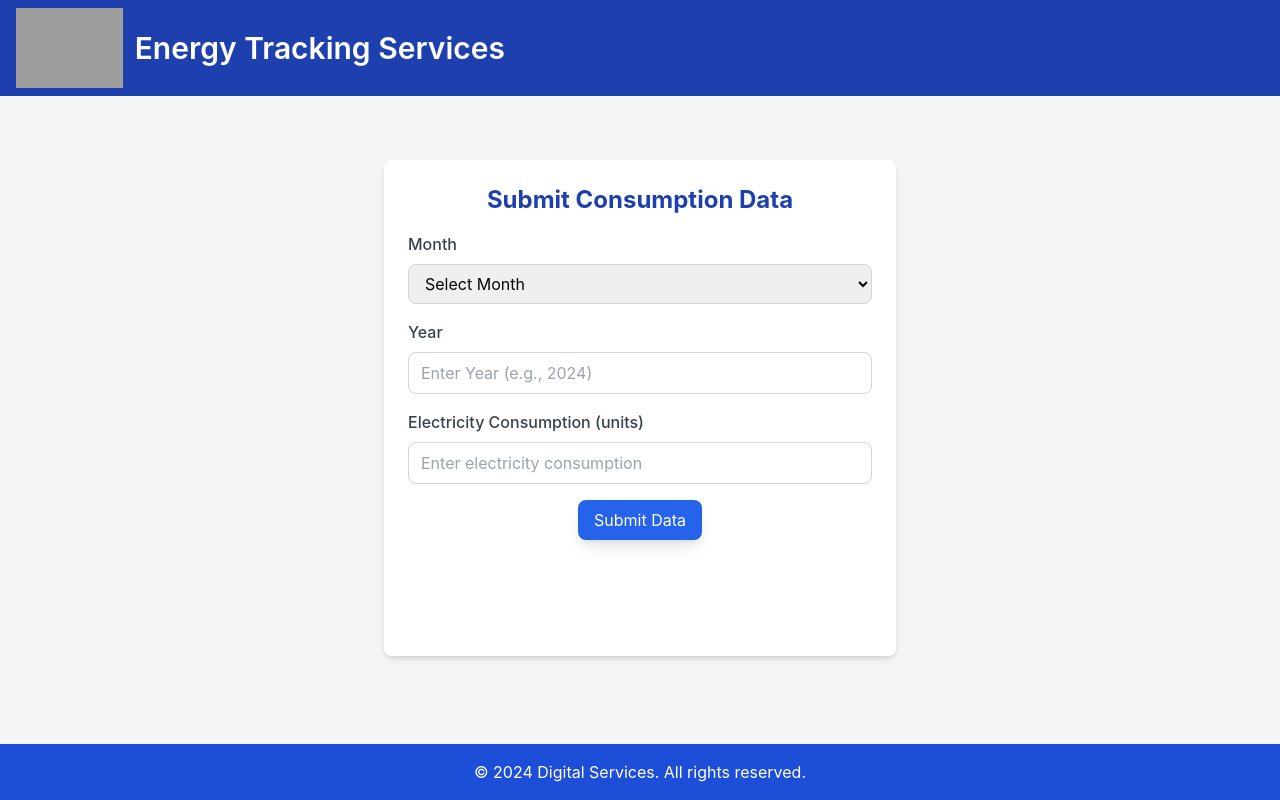
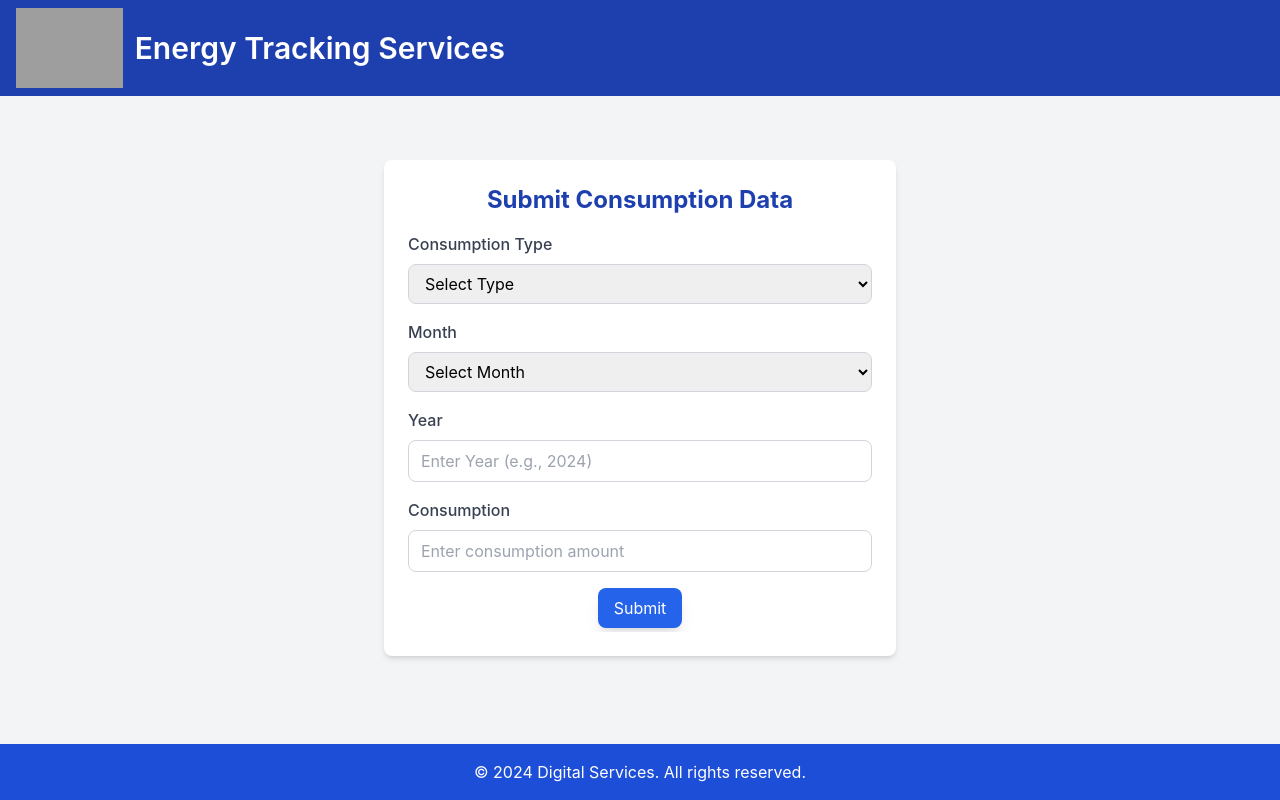
Before and after one commit to transmogrify76/DigitalServices, a React (Create React App) app in the folder digital-services/: page /submitdata in a window 1280 px wide. Built offline with nearby package versions, Linux system fonts and the light colour scheme; grey boxes are pictures that could not be loaded.

Commit message:
navbar,submit data fix

```diff
--- a/digital-services/src/components/Navbar.jsx
+++ b/digital-services/src/components/Navbar.jsx
@@ -9,8 +9,8 @@ const Navbar = () => {
   // Check login status and set isLoggedIn state
   useEffect(() => {
     const userToken = localStorage.getItem('user');
-    console.log('User Token:', userToken);  // Log user token to check if it exists
-    console.log('Current Path:', location.pathname);  // Log current path for debugging
+    // console.log('User Token:', userToken);  // Log user token to check if it exists
+    // console.log('Current Path:', location.pathname);  // Log current path for debugging
     setIsLoggedIn(!!userToken);  // Set isLoggedIn to true if userToken exists, false otherwise
   }, [location.pathname]);
 
--- a/digital-services/src/pages/Dashboard.jsx
+++ b/digital-services/src/pages/Dashboard.jsx
@@ -92,6 +92,18 @@ const UserDashboard = () => {
             >
               Submit Your Last 2 Months Data
             </button>
+            <button
+              onClick={handleSubmitDataClick}
+              className="bg-white text-blue-800 py-3 px-8 rounded-lg shadow-lg hover:bg-gray-100 transition duration-300"
+            >
+              Add this months data
+            </button>
+            <button
+              onClick={handleSubmitDataClick}
+              className="bg-white text-blue-800 py-3 px-8 rounded-lg shadow-lg hover:bg-gray-100 transition duration-300"
+            >
+              Add your todays usage
+            </button>
           </div>
         </div>
         <div className="absolute bottom-0 left-0 w-full h-20 bg-white rounded-tl-full rounded-tr-full"></div>
--- a/digital-services/src/pages/SubmitData.jsx
+++ b/digital-services/src/pages/SubmitData.jsx
@@ -6,63 +6,126 @@ import Footer from '../components/Footer';
 const SubmitData = () => {
   const navigate = useNavigate();
 
+  const [consumptionType, setConsumptionType] = useState('');
   const [formData, setFormData] = useState({
     month: '',
     year: '',
-    waterConsumption: '',
-    electricityConsumption: '',
-    fuelConsumption: '',
-    gasConsumption: '',
+    consumption: '',
   });
+  const [isSubmitting, setIsSubmitting] = useState(false);
 
-  const [isSubmitting, setIsSubmitting] = useState(false);
+  // Utility to retrieve the token
+  const getToken = () => {
+    try {
+      const token = localStorage.getItem('user');
+      if (!token) {
+        console.error('Token not found in localStorage');
+        return null;
+      }
+      return token; // Directly return the token
+    } catch (error) {
+      console.error('Error retrieving token from localStorage:', error);
+      return null;
+    }
+  };
 
   const handleChange = (e) => {
     const { name, value } = e.target;
-    setFormData({
-      ...formData,
+    setFormData((prev) => ({
+      ...prev,
       [name]: value,
-    });
+    }));
+  };
+
+  const handleTypeChange = (e) => {
+    setConsumptionType(e.target.value);
+    if (formData.consumption || formData.month || formData.year) {
+      setFormData({ month: '', year: '', consumption: '' });
+    }
+  };
+
+  const validateInputs = () => {
+    const { year, consumption } = formData;
+    const currentYear = new Date().getFullYear();
+
+    if (!year || parseInt(year, 10) < 2000 || parseInt(year, 10) > currentYear + 5) {
+      alert('Please enter a valid year.');
+      return false;
+    }
+
+    if (!consumption || parseFloat(consumption) <= 0) {
+      alert('Please enter a valid consumption amount.');
+      return false;
+    }
+
+    return true;
   };
 
   const handleSubmit = async (e) => {
+    e.preventDefault();
+    if (!validateInputs()) return;
 
-    e.preventDefault();
     setIsSubmitting(true);
 
-    const token = localStorage.getItem('token'); // Assuming the token is stored in localStorage
-    const apiKey = process.env.REACT_APP_API_KEY; // API key stored in .env file
+    try {
+      const token = getToken();
+      if (!token) {
+        alert('User is not authenticated. Please log in again.');
+        navigate('/login');
+        return;
+      }
 
-    const payload = {
-      month: formData.month,
-      year: parseInt(formData.year, 10), // Ensuring the year is sent as a number
-    };
+      const apiKey = process.env.REACT_APP_API_KEY || '';
+      if (!apiKey) {
+        alert('API key is missing. Please configure your environment variables.');
+        return;
+      }
 
-    try {
-      const response = await fetch('http://localhost:8000/consumption/electricity', {
+      const endpointMap = {
+        electricity: '/consumption/electricity',
+        gas: '/consumption/gas',
+        water: '/consumption/water',
+        fuel: '/consumption/fuel',
+      };
+
+      const apiEndpoint = endpointMap[consumptionType];
+      if (!apiEndpoint) {
+        alert('Please select a valid consumption type.');
+        return;
+      }
+
+      const payload = {
+        month: formData.month,
+        year: parseInt(formData.year, 10),
+        consumption: parseFloat(formData.consumption),
+      };
+
+      const response = await fetch(`http://localhost:8000${apiEndpoint}`, {
         method: 'POST',
         headers: {
           'Content-Type': 'application/json',
-          Authorization: `Bearer ${token}`,
+          Authorization: `Bearer ${token}`, // Include the token here
           'API-Key': apiKey,
         },
         body: JSON.stringify(payload),
       });
 
       if (response.ok) {
-        alert('Data submitted successfully!');
+        alert(
+          `${consumptionType.charAt(0).toUpperCase() + consumptionType.slice(1)} data submitted successfully!`
+        );
         navigate('/dashboard');
       } else {
         const errorData = await response.json();
         alert(`Error: ${errorData.message}`);
       }
     } catch (error) {
-      alert('An error occurred while submitting data. Please try again.');
+      console.error('Submission error:', error);
+      alert(`An error occurred: ${error.message}. Please try again.`);
     } finally {
       setIsSubmitting(false);
     }
   };
-
 
   return (
     <div className="bg-gray-100 min-h-screen">
@@ -76,9 +139,30 @@ const SubmitData = () => {
 
           <div className="h-[400px] overflow-y-auto">
             <form onSubmit={handleSubmit}>
+              {/* Consumption Type */}
+              <div className="mb-4">
+                <label htmlFor="consumptionType" className="block text-gray-700 font-medium mb-2">
+                  Consumption Type
+                </label>
+                <select
+                  id="consumptionType"
+                  value={consumptionType}
+                  onChange={handleTypeChange}
+                  className="w-full border border-gray-300 rounded-lg px-3 py-2 focus:outline-none focus:ring-2 focus:ring-blue-600"
+                  required
+                >
+                  <option value="">Select Type</option>
+                  {['electricity', 'gas', 'water', 'fuel'].map((type) => (
+                    <option key={type} value={type}>
+                      {type.charAt(0).toUpperCase() + type.slice(1)}
+                    </option>
+                  ))}
+                </select>
+              </div>
+
               {/* Month */}
               <div className="mb-4">
-                <label className="block text-gray-700 font-medium mb-2" htmlFor="month">
+                <label htmlFor="month" className="block text-gray-700 font-medium mb-2">
                   Month
                 </label>
                 <select
@@ -113,7 +197,7 @@ const SubmitData = () => {
 
               {/* Year */}
               <div className="mb-4">
-                <label className="block text-gray-700 font-medium mb-2" htmlFor="year">
+                <label htmlFor="year" className="block text-gray-700 font-medium mb-2">
                   Year
                 </label>
                 <input
@@ -128,84 +212,36 @@ const SubmitData = () => {
                 />
               </div>
 
-              {/* Water Consumption */}
-              {/* <div className="mb-4">
-                <label className="block text-gray-700 font-medium mb-2" htmlFor="waterConsumption">
-                  Water Consumption (Liters)
+              {/* Consumption */}
+              <div className="mb-4">
+                <label htmlFor="consumption" className="block text-gray-700 font-medium mb-2">
+                  {consumptionType
+                    ? `${consumptionType.charAt(0).toUpperCase() + consumptionType.slice(1)} Consumption`
+                    : 'Consumption'}
                 </label>
                 <input
                   type="number"
-                  id="waterConsumption"
-                  name="waterConsumption"
-                  value={formData.waterConsumption}
+                  id="consumption"
+                  name="consumption"
+                  value={formData.consumption}
                   onChange={handleChange}
                   className="w-full border border-gray-300 rounded-lg px-3 py-2 focus:outline-none focus:ring-2 focus:ring-blue-600"
-                  placeholder="Enter water consumption"
+                  placeholder={`Enter ${consumptionType || 'consumption'} amount`}
                   required
-                />
-              </div> */}
-
-              {/* Electricity Consumption */}
-              <div className="mb-4">
-                <label className="block text-gray-700 font-medium mb-2" htmlFor="electricityConsumption">
-                  Electricity Consumption (units)
-                </label>
-                <input
-                  type="number"
-                  id="electricityConsumption"
-                  name="electricityConsumption"
-                  value={formData.electricityConsumption}
-                  onChange={handleChange}
-                  className="w-full border border-gray-300 rounded-lg px-3 py-2 focus:outline-none focus:ring-2 focus:ring-blue-600"
-                  placeholder="Enter electricity consumption"
-                  required
+                  min="0"
                 />
               </div>
-
-              {/* Fuel Consumption */}
-              {/* <div className="mb-4">
-                <label className="block text-gray-700 font-medium mb-2" htmlFor="fuelConsumption">
-                  Fuel Consumption (Liters)
-                </label>
-                <input
-                  type="number"
-                  id="fuelConsumption"
-                  name="fuelConsumption"
-                  value={formData.fuelConsumption}
-                  onChange={handleChange}
-                  className="w-full border border-gray-300 rounded-lg px-3 py-2 focus:outline-none focus:ring-2 focus:ring-blue-600"
-                  placeholder="Enter fuel consumption"
-                  required
-                />
-              </div> */}
-
-              {/* Gas Consumption */}
-              {/* <div className="mb-4">
-                <label className="block text-gray-700 font-medium mb-2" htmlFor="gasConsumption">
-                  Gas Consumption (m³)
-                </label>
-                <input
-                  type="number"
-                  id="gasConsumption"
-                  name="gasConsumption"
-                  value={formData.gasConsumption}
-                  onChange={handleChange}
-                  className="w-full border border-gray-300 rounded-lg px-3 py-2 focus:outline-none focus:ring-2 focus:ring-blue-600"
-                  placeholder="Enter gas consumption"
-                  required
-                />
-              </div> */}
 
               {/* Submit Button */}
               <div className="text-center">
                 <button
                   type="submit"
                   className={`bg-blue-600 text-white py-2 px-4 rounded-lg shadow-lg transition duration-300 ${
-                    isSubmitting ? 'opacity-50 cursor-not-allowed' : 'hover:bg-blue-700'
+                    isSubmitting ? 'opacity-50 cursor-not-allowed' : ''
                   }`}
                   disabled={isSubmitting}
                 >
-                  {isSubmitting ? 'Submitting...' : 'Submit Data'}
+                  {isSubmitting ? 'Submitting...' : 'Submit'}
                 </button>
               </div>
             </form>
```
